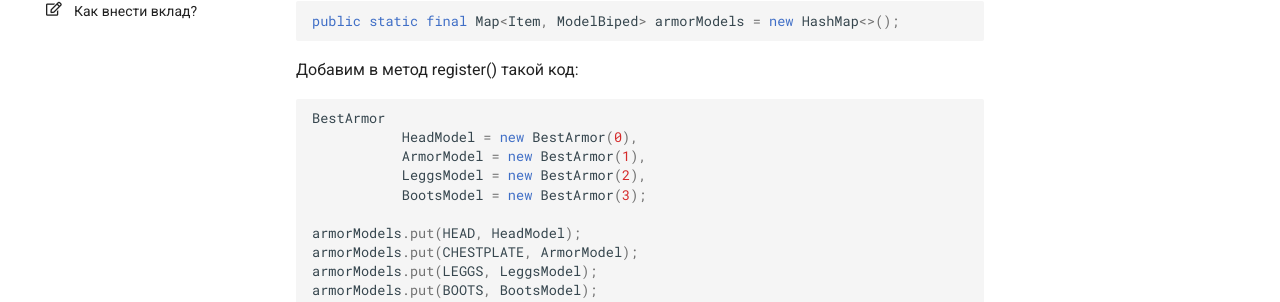
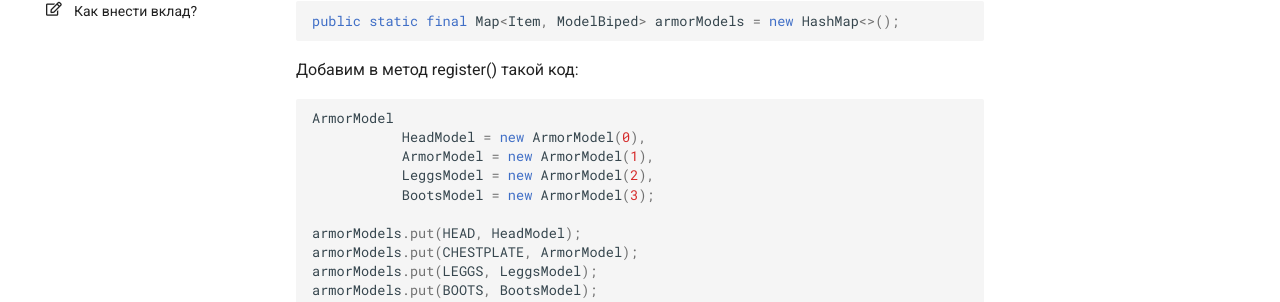
Before and after one commit to mc-modding/book, an MkDocs documentation site: the page built from docs/1.12/item/armor/index.md, in a window 1280 px wide and 900 px high, scrolled down 6611 px. Shown: the part 151-453 px from the top of the window. Built offline with MkDocs 1.6.1 and Material for MkDocs 9.7.7, drawn with Linux system fonts in a browser that asks for light colours; nearby versions of some CDN libraries; comment, search, counter and statistics services are not loaded.

````diff
--- a/docs/1.12/item/armor/index.md
+++ b/docs/1.12/item/armor/index.md
@@ -298,11 +298,11 @@
 
 Добавим в метод register() такой код:
 ```java
-BestArmor
-           HeadModel = new BestArmor(0),
-           ArmorModel = new BestArmor(1),
-           LeggsModel = new BestArmor(2),
-           BootsModel = new BestArmor(3);
+ArmorModel
+           HeadModel = new ArmorModel(0),
+           ArmorModel = new ArmorModel(1),
+           LeggsModel = new ArmorModel(2),
+           BootsModel = new ArmorModel(3);
 
 armorModels.put(HEAD, HeadModel);
 armorModels.put(CHESTPLATE, ArmorModel);
````
